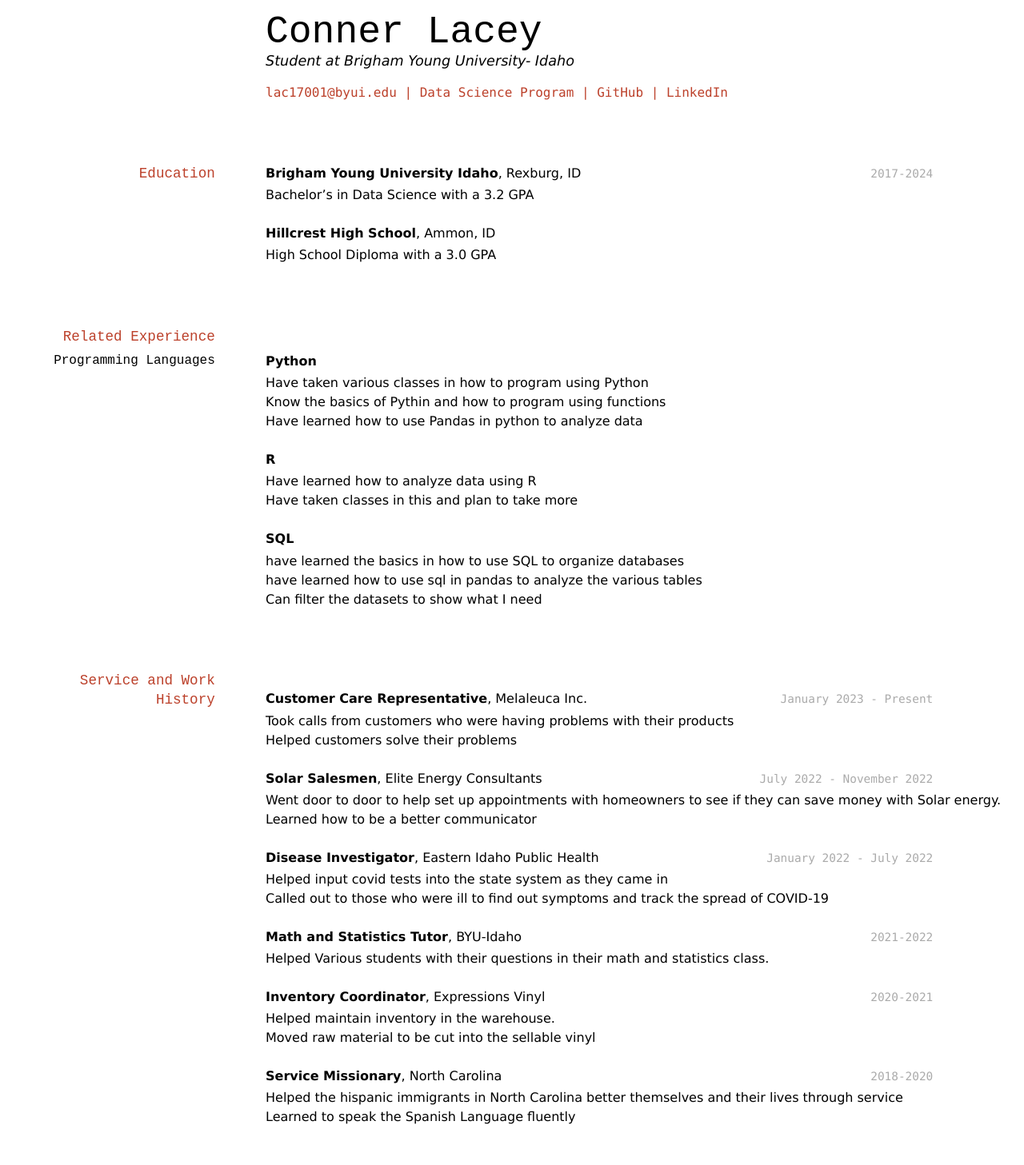
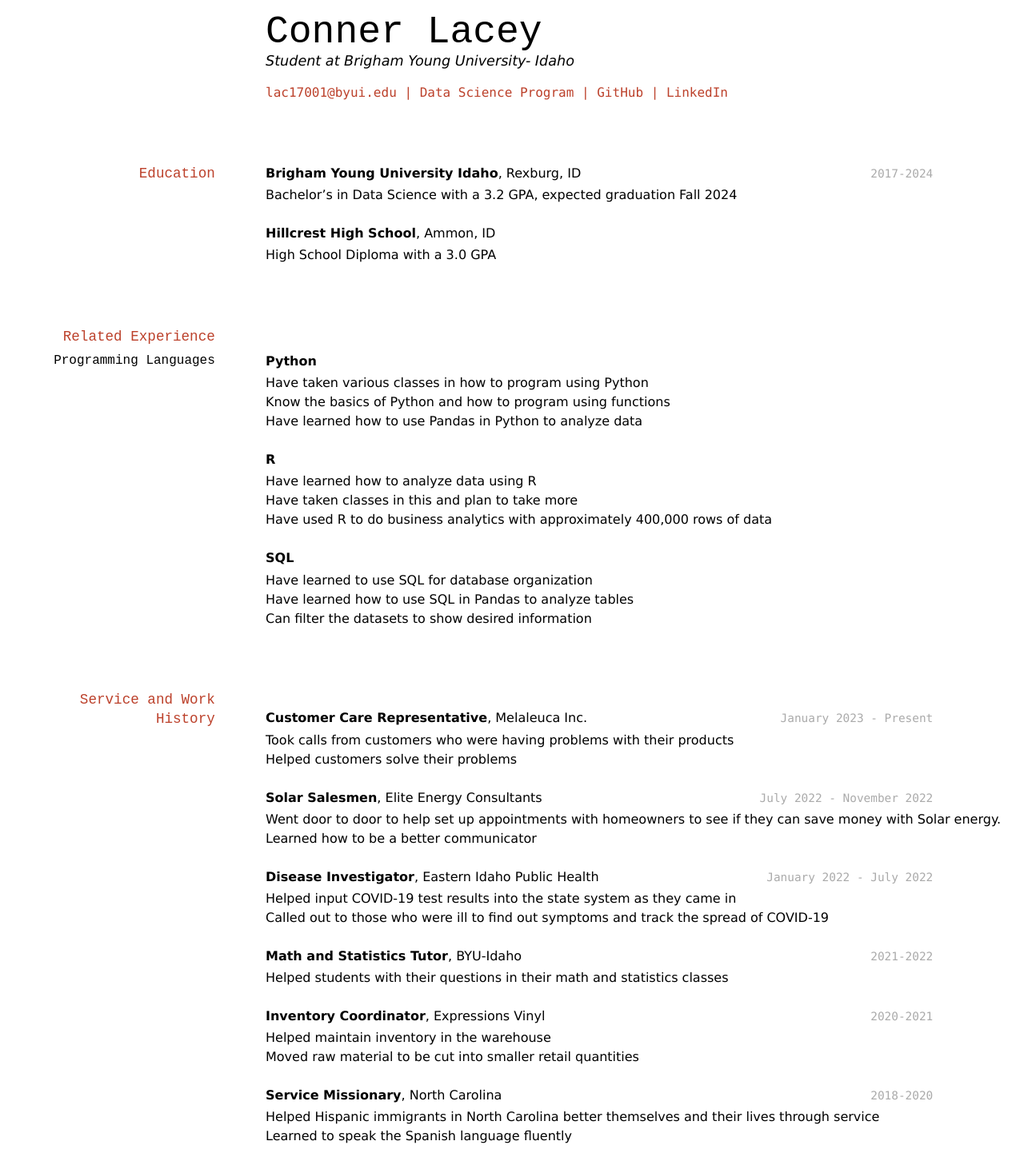
Before and after one commit to connerlacey7/lacey_resume2, a Jekyll site: the page built from docs/index.md, in a window 1280 px wide. Shown: the whole page at 80% size. Built offline with Jekyll 4.4.1, drawn with Linux system fonts in a browser that asks for light colours; before the commit the page ends 1433 px from its top, so only the background shows below that.

Commit message:
spelling corrections

```diff
--- a/docs/index.md
+++ b/docs/index.md
@@ -19,7 +19,7 @@ Student at Brigham Young University- Idaho
 `2017-2024`
 __Brigham Young University Idaho__, Rexburg, ID
 
-- Bachelor's in Data Science with a 3.2 GPA
+- Bachelor's in Data Science with a 3.2 GPA, expected graduation Fall 2024
 
 __Hillcrest High School__, Ammon, ID
 
@@ -32,19 +32,20 @@ __Hillcrest High School__, Ammon, ID
 __Python__
 
 - Have taken various classes in how to program using Python
-- Know the basics of Pythin and how to program using functions
-- Have learned how to use Pandas in python to analyze data
+- Know the basics of Python and how to program using functions
+- Have learned how to use Pandas in Python to analyze data
 
 __R__
 
 - Have learned how to analyze data using R
 - Have taken classes in this and plan to take more
+- Have used R to do business analytics with approximately 400,000 rows of data
 
 __SQL__
 
-- have learned the basics in how to use SQL to organize databases
-- have learned how to use sql in pandas to analyze the various tables
-- Can filter the datasets to show what I need
+- Have learned to use SQL for database organization
+- Have learned how to use SQL in Pandas to analyze tables
+- Can filter the datasets to show desired information
 
 ## Service and Work History
 
@@ -63,25 +64,25 @@ __Solar Salesmen__, Elite Energy Consultants
 `January 2022 - July 2022`
 __Disease Investigator__, Eastern Idaho Public Health
 
-- Helped input covid tests into the state system as they came in
+- Helped input COVID-19 test results into the state system as they came in
 - Called out to those who were ill to find out symptoms and track the spread of COVID-19
 
 `2021-2022`
 __Math and Statistics Tutor__, BYU-Idaho
 
-- Helped Various students with their questions in their math and statistics class.
+- Helped students with their questions in their math and statistics classes
 
 `2020-2021`
 __Inventory Coordinator__, Expressions Vinyl
 
-- Helped maintain inventory in the warehouse.
-- Moved raw material to be cut into the sellable vinyl
+- Helped maintain inventory in the warehouse
+- Moved raw material to be cut into smaller retail quantities
 
 `2018-2020`
 __Service Missionary__, North Carolina
 
-- Helped the hispanic immigrants in North Carolina better themselves and their lives through service
-- Learned to speak the Spanish Language fluently
+- Helped Hispanic immigrants in North Carolina better themselves and their lives through service
+- Learned to speak the Spanish language fluently
 
 
 
```
